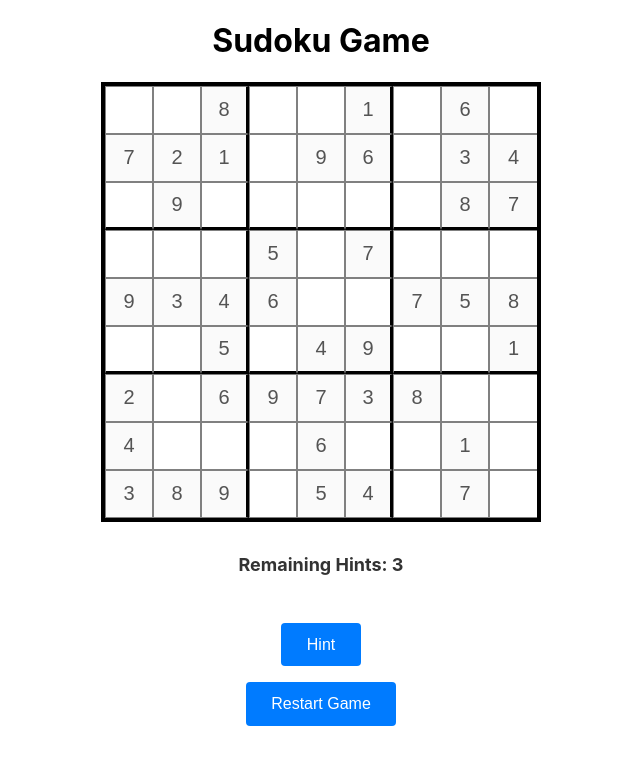
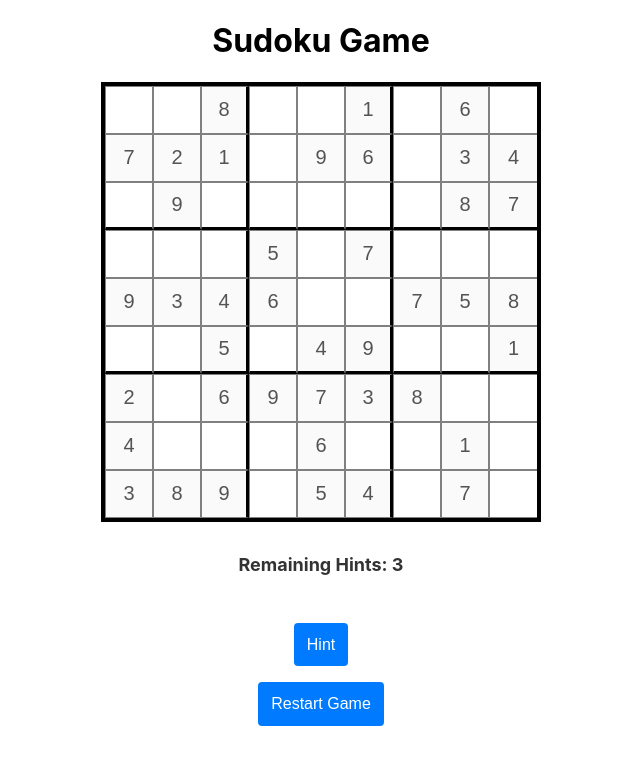
Before and after one commit to amandarae220/sudoku, a React (Create React App) app: page / in a window 1280 px wide. Shown: the top 764 px of the page, without its empty margins (319-959 px from the left). Built offline with nearby package versions, Linux system fonts and the light colour scheme.

Commit message:
Sending button css updates

```diff
--- a/src/components/SudokuBoard.css
+++ b/src/components/SudokuBoard.css
@@ -17,7 +17,7 @@ button {
     color: white;
     border-radius: 4px;
     border: unset;
-    padding: 1% 2%;
+    padding: 1% 1%;
     font-size: 1vw;
     font-size: 1em;
     display: block;
```
